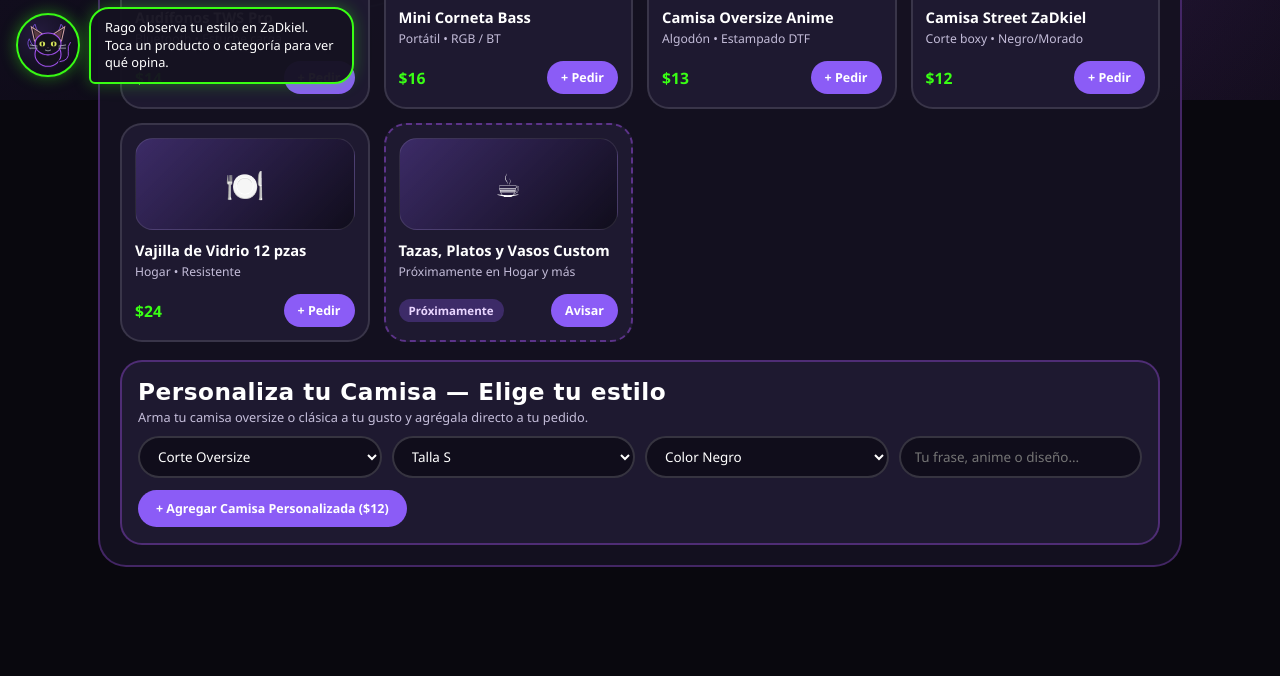
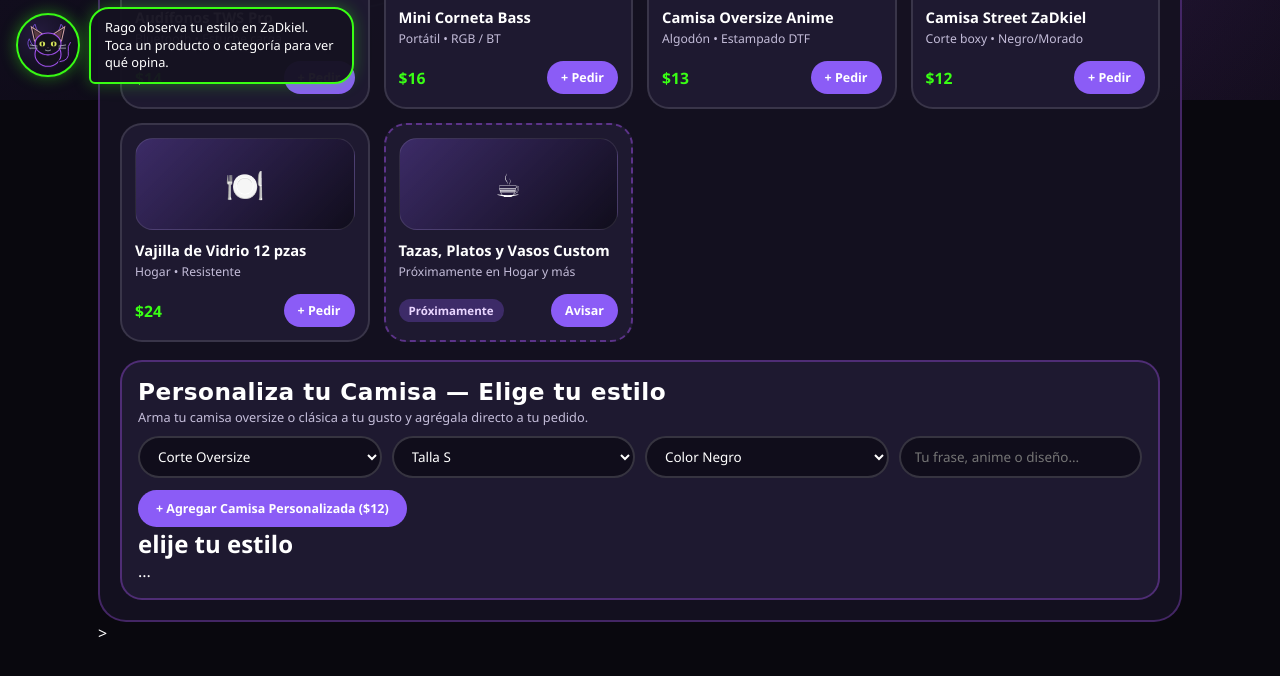
Before and after one commit to jesus17lmao/zadkiel-web, a plain HTML site: page index.html in a window 1280 px wide. Shown: the part 700-1376 px from the top of the page. Drawn offline with Linux system fonts and the light colour scheme.

```diff
--- a/index.html
+++ b/index.html
@@ -841,7 +841,18 @@
         <button type="button" class="add-btn" id="addCustomShirtBtn" style="margin-top:12px; padding:8px 16px;">
           + Agregar Camisa Personalizada ($12)
         </button>
-      </div>
+      </div<section id="elije-tu-estilo">
+  <h2>elije tu estilo</h2>
+
+  <div class="contenedor-de-productos">
+    <!-- Aquí van tus otras tarjetas de ropa si ya tienes alguna -->
+
+    <!-- PEGA AQUÍ el bloque de la franela (blanca, negra o morado neón) -->
+    <div class="zad-card" data-product="Franela Oversize ZaDkiel Anime">
+      ...
+    </div>
+  </div>
+</section>>
     </section>
   </div>
 
```
